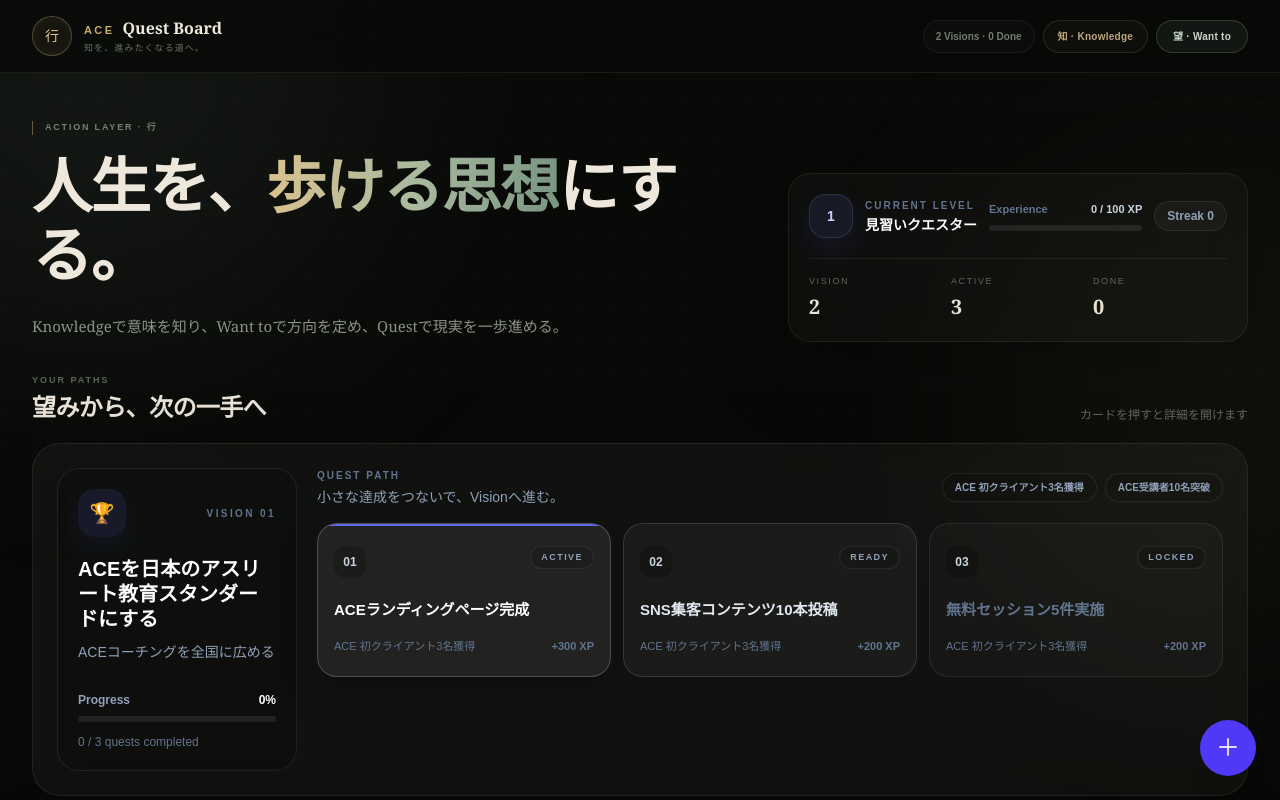
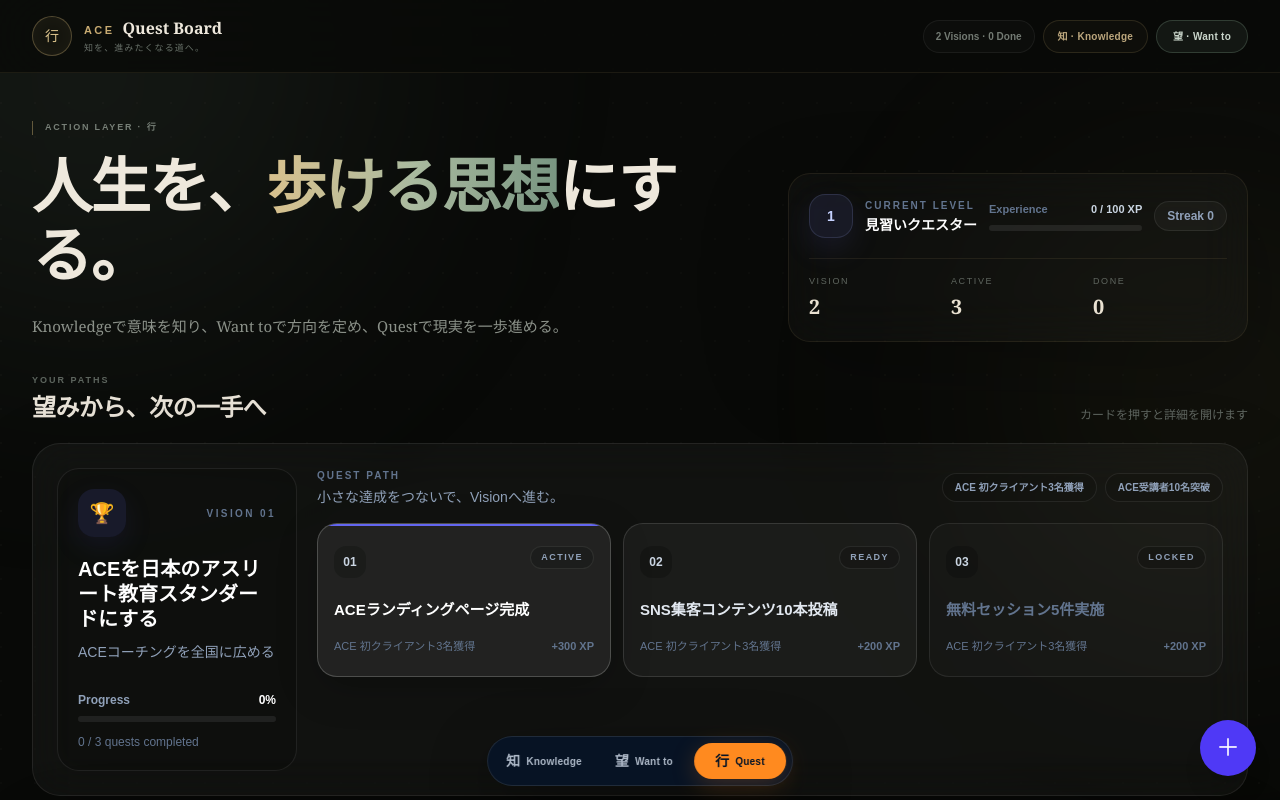
Before and after one commit to takraw369/ace-quest-board, a Next.js app: page / in a window 1280 px wide. Shown: the top 800 px of the page. Built offline with nearby package versions, Linux system fonts and the light colour scheme.

Commit message:
Mount unified layer navigation

```diff
--- a/src/app/layout.tsx
+++ b/src/app/layout.tsx
@@ -1,5 +1,6 @@
 import type { Metadata } from "next";
 import { Geist, Geist_Mono } from "next/font/google";
+import LayerSwitcher from "@/components/navigation/LayerSwitcher";
 import "./globals.css";
 
 const geistSans = Geist({
@@ -14,7 +15,7 @@ const geistMono = Geist_Mono({
 
 export const metadata: Metadata = {
   title: "ACE Quest Board",
-  description: "Vision-mapped quest board — turn todos into a life game",
+  description: "Knowledge → Want to → Quest",
 };
 
 export default function RootLayout({
@@ -27,7 +28,10 @@ export default function RootLayout({
       lang="ja"
       className={`${geistSans.variable} ${geistMono.variable} h-full antialiased`}
     >
-      <body className="min-h-full flex flex-col">{children}</body>
+      <body className="min-h-full flex flex-col">
+        {children}
+        <LayerSwitcher />
+      </body>
     </html>
   );
 }
```
